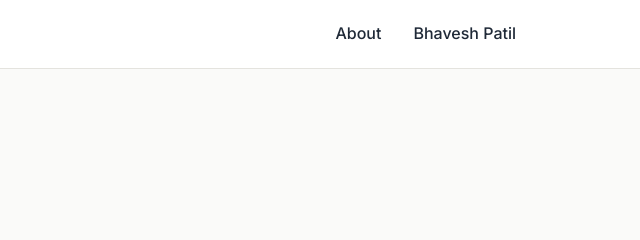
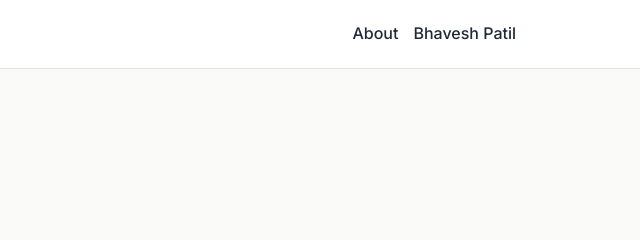
Before and after one commit to bhaveshhpatill/Business-Reports, a plain HTML site: page index.html in a window 1280 px wide. Shown: the top 240 px of the page, 640-1280 px from the left. Drawn offline with Linux system fonts and the light colour scheme.

Commit message:
about section

```diff
--- a/style.css
+++ b/style.css
@@ -463,7 +463,7 @@ p {
 .site-nav {
     display: flex;
     align-items: center;
-    gap: 2rem;
+    gap: 15px;
 }
 
 .site-nav a {
```
